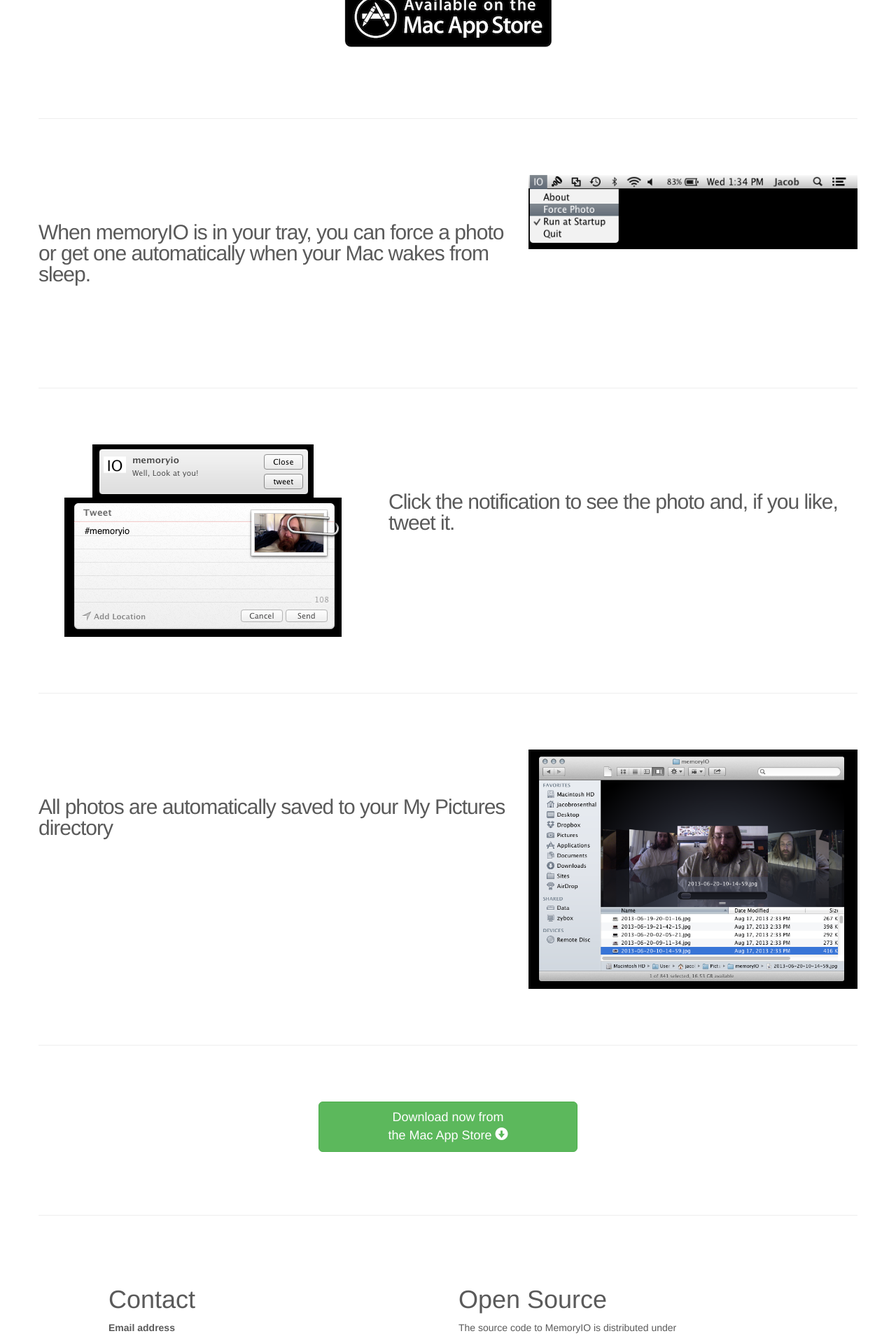
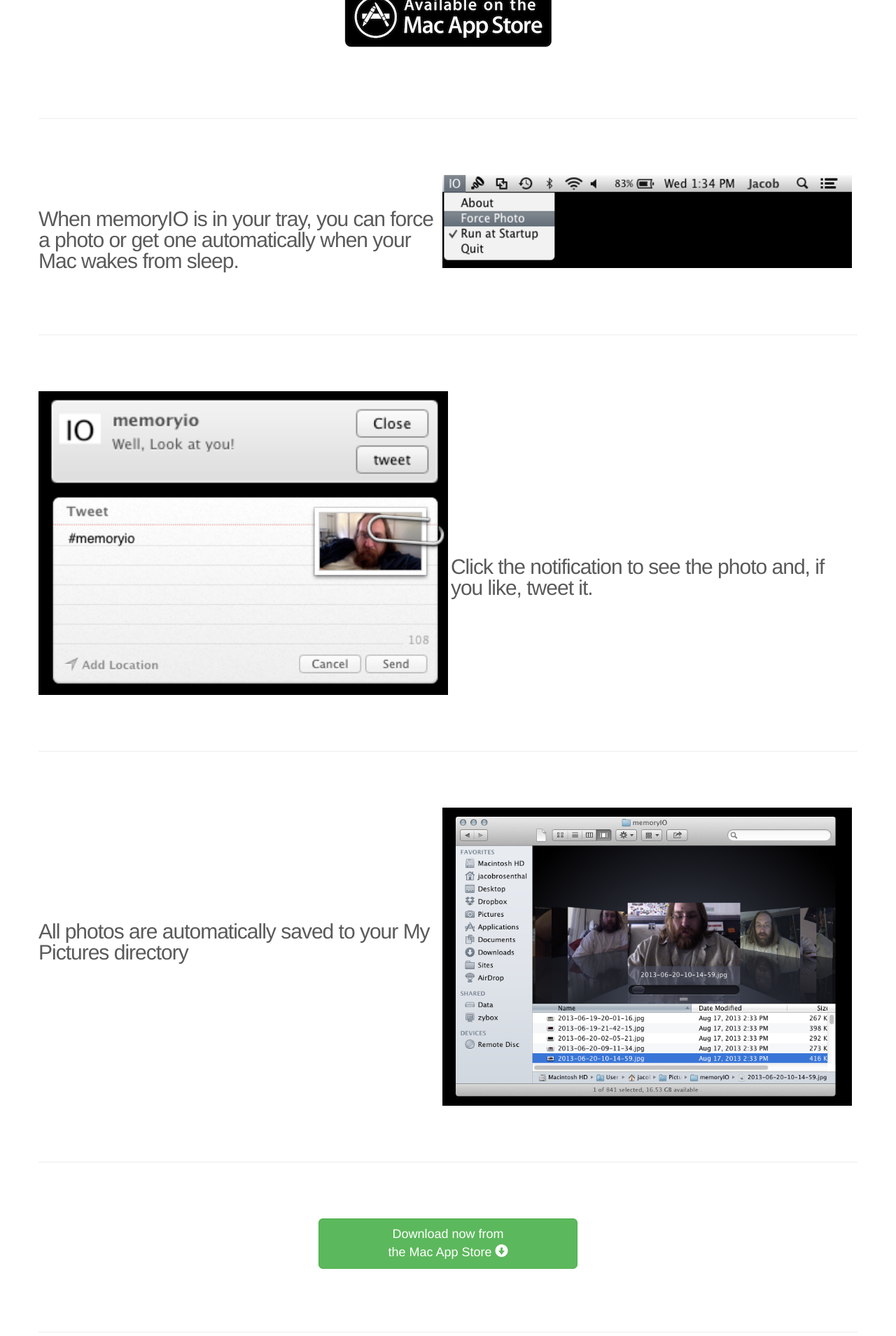
Before and after one commit to jacobrosenthal/memoryio-website, a Jekyll site: the page index.html, which Jekyll copies as it is, in a window 1280 px wide. Shown: the part 639-2548 px from the top of the page at 70% size. Built offline with Jekyll 4.4.1, drawn with Linux system fonts in a browser that asks for light colours; Markdown is read by kramdown in place of the engine named in the settings.

Commit message:
much closer to a vertical align text in div solution

```diff
--- a/assets/css/carousel.css
+++ b/assets/css/carousel.css
@@ -71,20 +71,22 @@
 
   /* vertical align text in feature header*/
 .featurette-heading {
-  margin-top: 15%;
-  margin-bottom: 15%;
-
+  width: 49%;
+  display: inline-block;
 }
 
 .featurette-image{
   margin-left: auto;
   margin-right: auto;
+  width: 50%;
+  display: inline-block;
 }
 
-  /* that margin is too big for smaller images image*/
-.small {
-  margin-top: 20px;
+.smallimage{
+
+  vertical-align:inherit;
 }
+
 
 /* RESPONSIVE CSS
 -------------------------------------------------- */
@@ -94,12 +96,6 @@
 
 @media (min-width: 768px) {
 
-    /* vertical align text in feature header*/
-  .featurette-heading {
-    margin-top: 10%;
-    margin-bottom: 10%;
-
-  }
 
 
   /* Remove the edge padding needed for mobile */
--- a/index.html
+++ b/index.html
@@ -155,22 +155,18 @@
       <hr class="featurette-divider">
 
       <div class="row featurette">
-        <div class="col-md-7" name="about">
-          <h2 class="featurette-heading small">When memoryIO is in your tray, you can force a photo or get one automatically when your Mac wakes from sleep.</span></h2>
-        </div>
-        <div class="col-md-5">
-          <img class="featurette-image img-responsive" src="assets/img/menubar.png" alt="Generic placeholder image">
+        <div class="col-md-12" name="about">
+          <h2 class="featurette-heading">When memoryIO is in your tray, you can force a photo or get one automatically when your Mac wakes from sleep.</span></h2>
+          <img class="featurette-image img-responsive smallimage" src="assets/img/menubar.png" alt="Generic placeholder image">
         </div>
       </div>
 
       <hr class="featurette-divider">
 
       <div class="row featurette">
-        <div class="col-md-5">
+        <div class="col-md-12">
           <img class="featurette-image img-responsive" src="assets/img/notification.png" alt="Generic placeholder image">
           <img class="featurette-image img-responsive" src="assets/img/tweet.png" alt="Generic placeholder image">
-        </div>
-        <div class="col-md-7">
           <h2 class="featurette-heading">Click the notification to see the photo and,  if you like, tweet it.</h2>
         </div>
       </div>
@@ -178,10 +174,8 @@
       <hr class="featurette-divider">
 
       <div class="row featurette">
-        <div class="col-md-7">
+        <div class="col-md-12">
           <h2 class="featurette-heading">All photos are automatically saved to your My Pictures directory</h2>
-        </div>
-        <div class="col-md-5">
           <img class="featurette-image img-responsive" src="assets/img/pictures.png" alt="Generic placeholder image">
         </div>
       </div>
```
